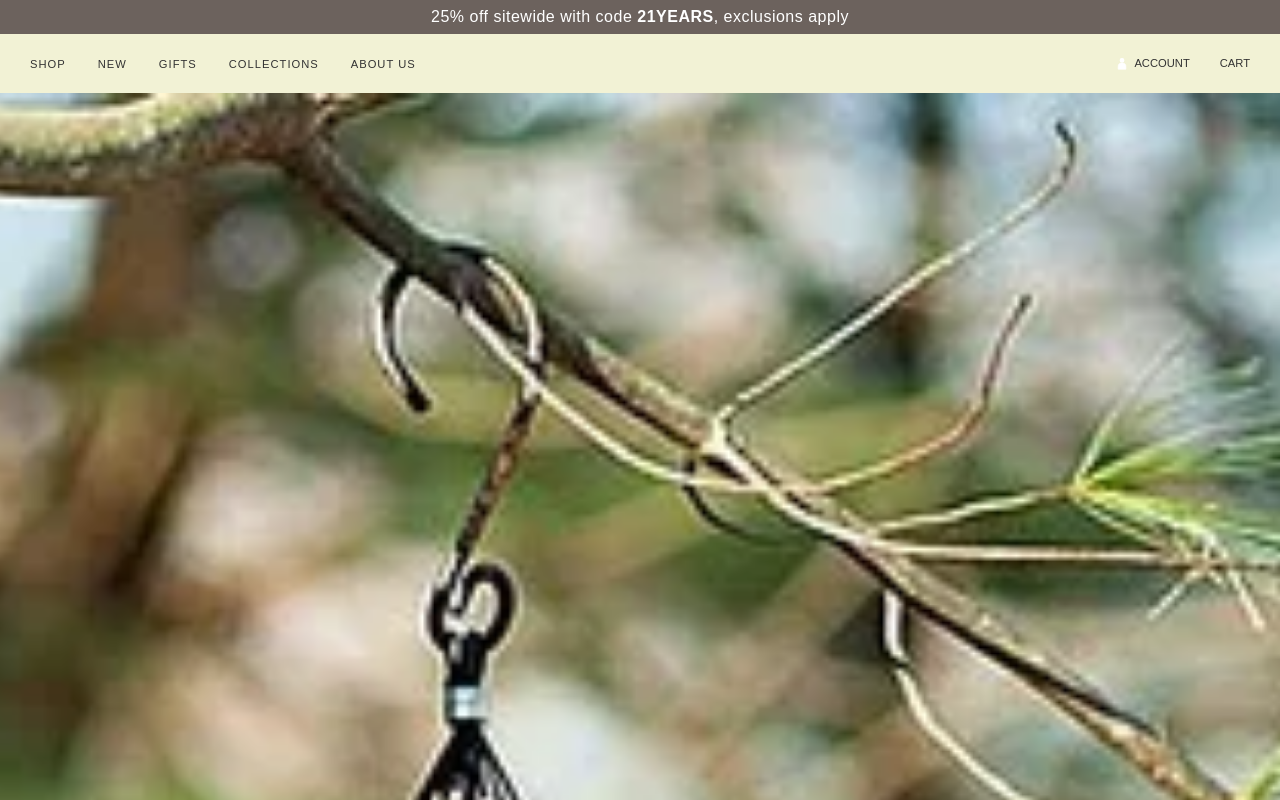
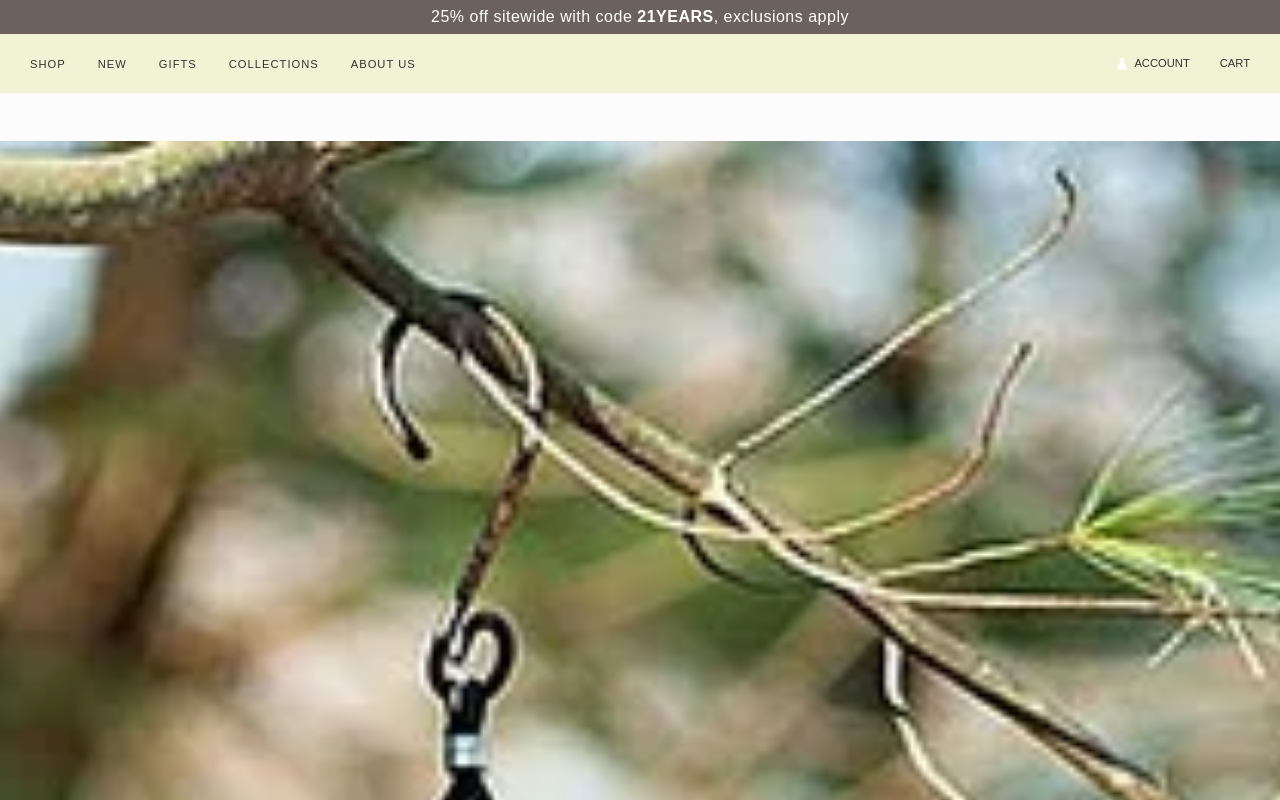
Before and after one commit to dan1971/Karens-jewelry-box, a plain HTML site: page product-detail_002.html in a window 1280 px wide. Shown: the top 800 px of the page. Drawn offline with Linux system fonts and the light colour scheme; a web font is replaced by a local one.

Commit message:
styles galore

```diff
--- a/css/styles.css
+++ b/css/styles.css
@@ -351,9 +351,21 @@ header {
     align-items: center;
     justify-content: start;
     color: #e5e5e5;
-    backdrop-filter: blur(3px) hue-rotate(182deg);
-    -webkit-backdrop-filter: blur(3px) hue-rotate(182deg);
     background: rgba(248, 248, 248, 0.4);
+    padding: 3rem 3rem 3rem 3rem;
+
+        & h1{
+            font-family:'heading-h1';
+            font-size: 4rem;
+            letter-spacing: .5rem;
+
+        }
+}
+
+.hero::after {
+    background: url('../images/desert-001.webp');
+    filter: blur(4px) sepia(.6);
+    -webkit-filter: blur(4px) sepia(.6);
 }
 
 .card-div {
```
